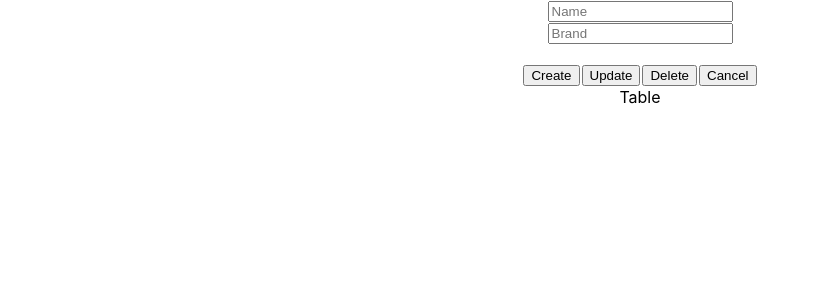
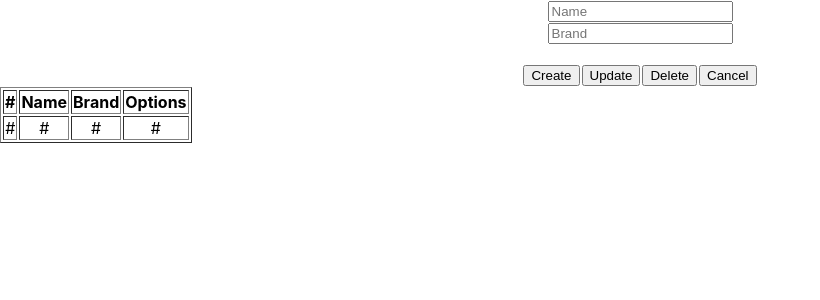
Before and after one commit to Fausio/react.producs.font, a React (Create React App) app: page / in a window 1280 px wide. Shown: the top 300 px of the page, without its empty margins (0-820 px from the left). Built offline with nearby package versions, Linux system fonts and the light colour scheme.

Commit message:
table part 1

```diff
--- a/src/component/Table.js
+++ b/src/component/Table.js
@@ -1,9 +1,26 @@
 function Table() {
     return (
         <div>
-            <label> Table </label>
+            <table border={1}>
+                <thead>
+                    <tr>
+                        <th>#</th>
+                        <th>Name</th>
+                        <th>Brand</th>
+                        <th>Options</th>
+                    </tr>
+                </thead>
+                <tbody>
+                    <tr>
+                        <td>#</td>
+                        <td>#</td>
+                        <td>#</td>
+                        <td>#</td>
+                    </tr>
+                </tbody>
+            </table>
         </div>
-     );
+    );
 }
 
 export default Table;
```
